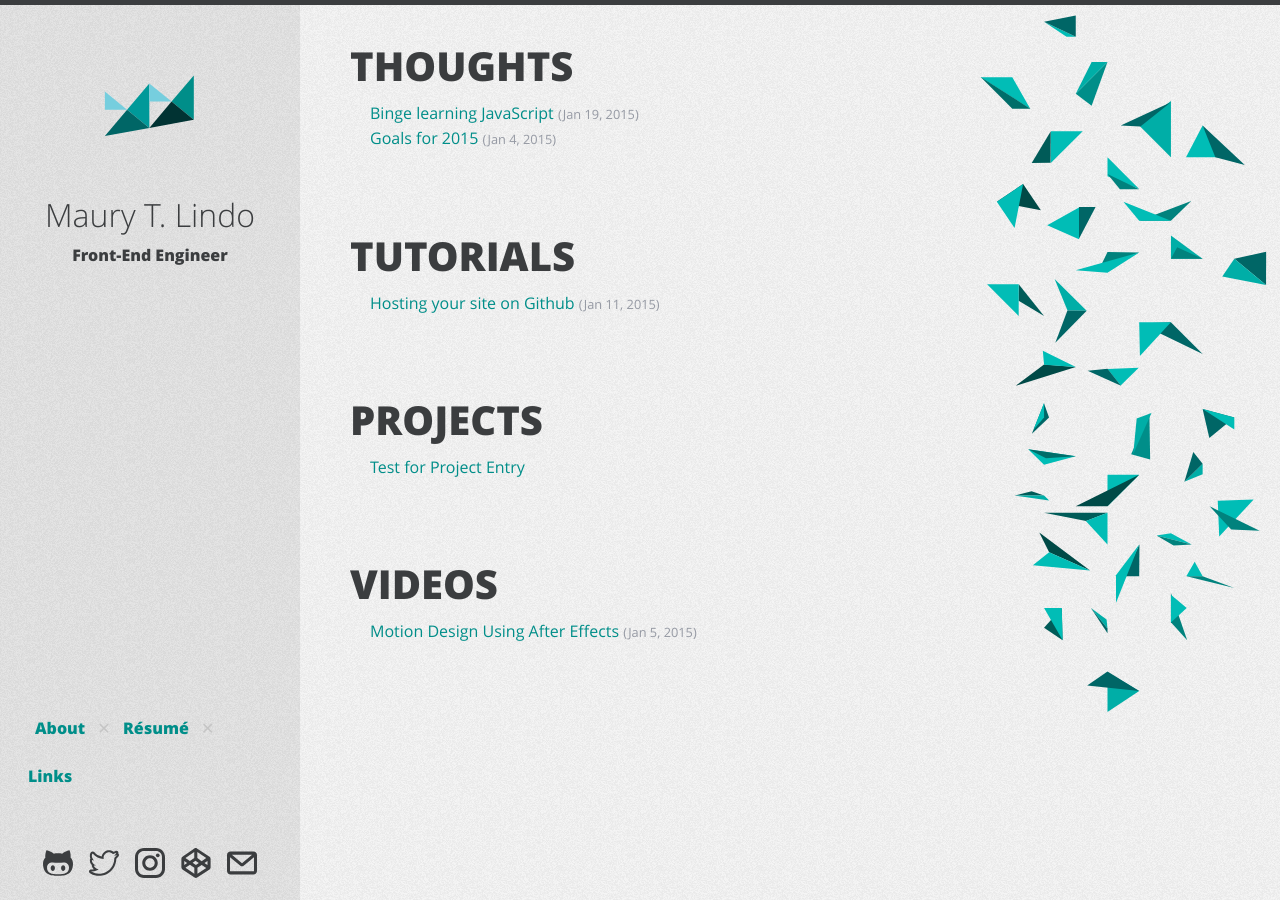
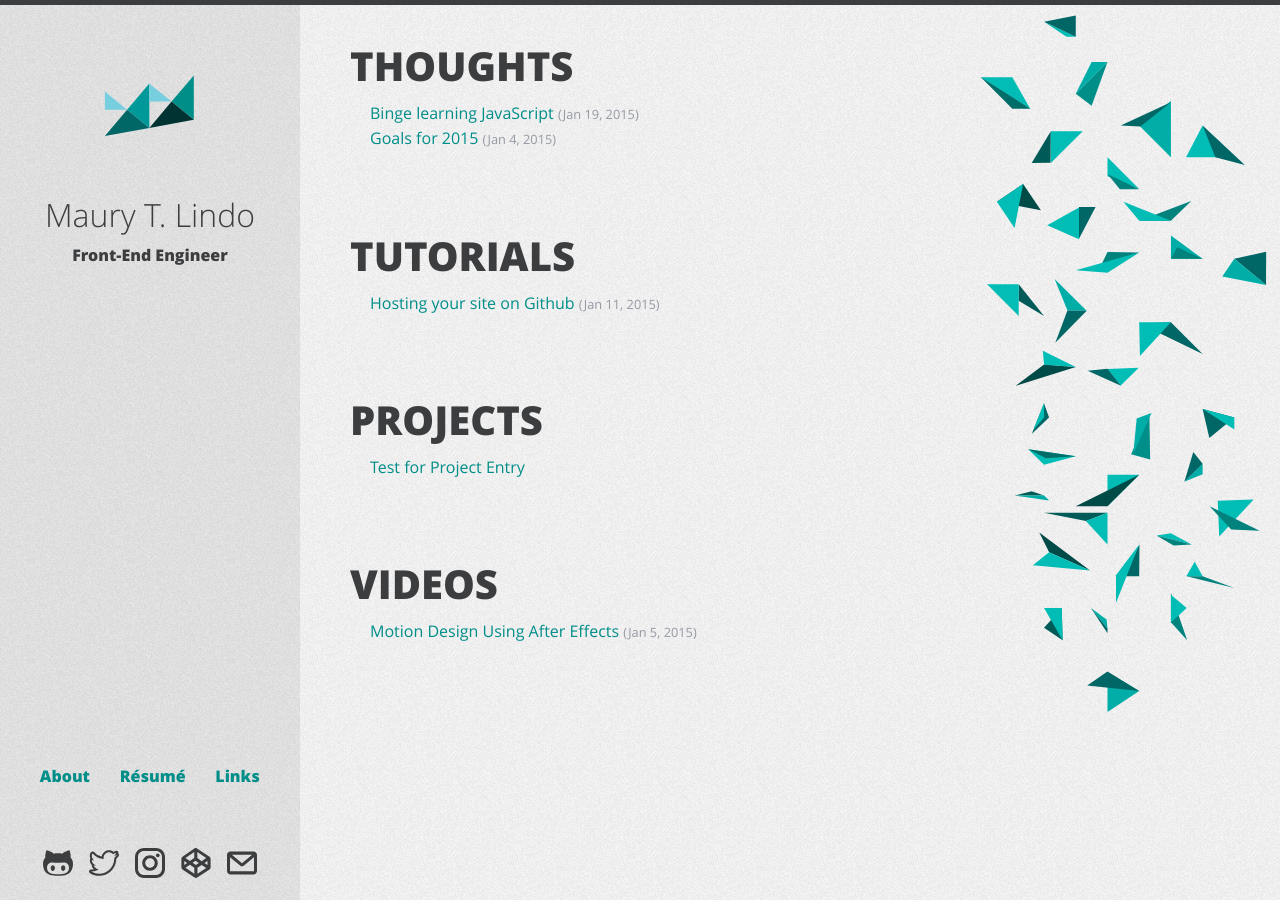
Before and after one commit to cagedcrown/cagedcrown.github.io, a Jekyll site: the page built from index.html, in a window 1280 px wide. Built offline with Jekyll 4.4.1, drawn with Linux system fonts in a browser that asks for light colours.

Commit message:
Simplify footer

```diff
--- a/_includes/footer.html
+++ b/_includes/footer.html
@@ -1,9 +1,7 @@
 <footer class="site-footer">
   <div class="footer-links-desktop">
     <span class="about-me"><a href="/about/" >About</a></span>
-    <span class="x-symbol">&#10005 </span>
     <span class="resume"><a href="/resume">Résumé</a></span>
-    <span class="x-symbol">&#10005 </span>
     <span class="suggested"><a href="/suggested-links/">Links</a></span>
   </div>
   {% if site.categories.events | size != 0 %}
@@ -23,9 +21,7 @@
     </div>
     <div class="footer-links-mobile">
       <span class="about-me"><a href="/about/" >About</a></span>
-      <span class="x-symbol">&#10005 </span>
       <span class="resume"><a href="/resume">Résumé</a></span>
-      <span class="x-symbol">&#10005 </span>
       <span class="suggested"><a href="/suggested-links/">Links</a></span>
     </div>
   </div>
--- a/css/footer.scss
+++ b/css/footer.scss
@@ -60,16 +60,7 @@
     -webkit-transition-timing-function: ease-in-out;
   }
 }
-.x-symbol {
-  color: #c5c5c5;
-  cursor: default;
-  -webkit-touch-callout: none; /* iOS Safari */
-  -webkit-user-select: none;   /* Chrome/Safari/Opera */
-  -khtml-user-select: none;    /* Konqueror */
-  -moz-user-select: none;      /* Firefox */
-  -ms-user-select: none;       /* Internet Explorer/Edge */
-  user-select: none;           /* Non-prefixed version, currently not supported by any browser */
-}
+
 
 .footer-links-mobile {
   .about-me,
@@ -85,7 +76,7 @@
   .suggested,
   .resume {
     display: inline-block; //
-    margin: 1em .5em;
+    margin: 1em .8em;
   }
 }
 
```
Also changed, not shown: img/x-divider.svg (added).
